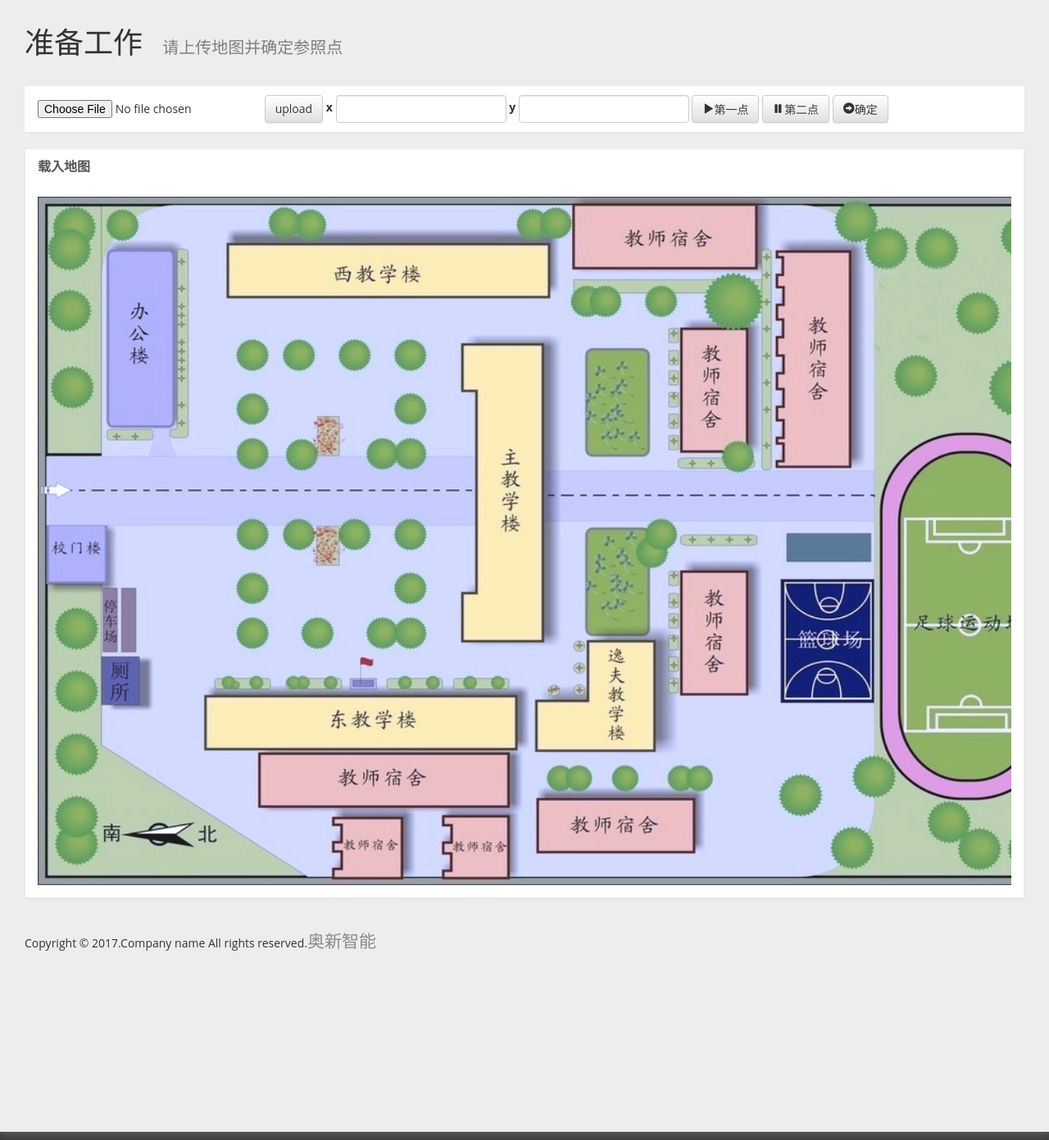
After one commit to OrionInnov/orion-frontend, a Flask app: page /_set in a window 1280 px wide. The commit adds this page. Shown: the whole page at 82% size. Run offline with Flask 2, Linux system fonts and the light colour scheme; some libraries are stand-ins or nearby versions.

Commit message:
Add some files

```diff
--- a/app.py
+++ b/app.py
@@ -10,7 +10,9 @@ import json
 import multiprocessing
 import tempfile
 
-from flask import Flask, render_template, send_from_directory
+from flask import Flask, request, make_response, render_template, redirect, send_from_directory, url_for
+from werkzeug.utils import secure_filename
+from os import path
 import numpy as np
 #from orion import backend
 
@@ -50,6 +52,11 @@ def static_js(path):
     return send_from_directory("static/js", path)
 
 
+@app.route("/uploads/<path:path>")
+def static_uploads(path):
+    return send_from_directory("static/uploads", path)
+
+
 @app.route("/config")
 def load_config():
     raise NotImplementedError()
@@ -77,6 +84,21 @@ def debug_positions():
     return response
 
 
+@app.route("/_set",methods=["GET","POST"])
+def upload():
+    if request.method=="POST":
+        f = request.files["file"]
+        fname = secure_filename(f.filename)
+        ext = fname.rsplit(".", 1)[1]
+        new_filename = "position." + ext
+        base_path = path.abspath(path.dirname(__file__))
+        upload_path = path.join(base_path, "static/uploads/")
+        file_name = upload_path + secure_filename(new_filename)
+        f.save(file_name)
+        return redirect(url_for("set"))
+    return render_template("set.html")
+
+
 def init_backend():
 
     # create temporary directory for backend
--- a/static/css/custom-styles.css
+++ b/static/css/custom-styles.css
@@ -10,10 +10,6 @@ body {
     -webkit-font-smoothing: antialiased;
 }
 
- #wrapper {
-    width: 100%;
-}
-
 #page-wrapper {
     padding: 15px 15px;
     min-height: 600px;
@@ -24,12 +20,17 @@ body {
     min-height: 600px;
     background: #EDEDED;
 }
+#page-set {
+    padding: 15px 15px;
+    min-height: 600px;
+    background: #EDEDED;
+}
 #page-rollC {
     padding: 15px 15px;
     min-height: 600px;
     background: #EDEDED;
 }
-#page-inner {
+.page-inner {
     width:100%;
     margin:10px 20px 10px 0px;
     background-color:transparent;
@@ -106,6 +107,13 @@ position: fixed;
 #page-fixP {
   position: relative;
   top: 55px;
+  box-shadow: 0 0 10px #757575;
+  -moz-box-shadow: 0 0 10px #757575;
+  -webkit-box-shadow: 0 0 10px #757575;
+}
+#page-set {
+  position: relative;
+  top: 0px;
   box-shadow: 0 0 10px #757575;
   -moz-box-shadow: 0 0 10px #757575;
   -webkit-box-shadow: 0 0 10px #757575;
@@ -663,6 +671,11 @@ line-height: 1.428571429;
                padding: 0;
                min-height: 1200px;
     }
+    #page-set{
+              margin: 0 0 0 0px;
+              padding: 0;
+              min-height: 1200px;
+   }
      #page-rollC{
                margin: 0 0 0 260px;
                padding: 0;
@@ -796,6 +809,9 @@ font-size: 19px;
   overflow: hidden;
 
 }
+.inlineBlock {
+  display: inline-block;
+}
 footer a {
   color: #8d898c;
   text-shadow: none;
--- /dev/null
+++ b/static/js/set.js
@@ -0,0 +1,70 @@
+function drawBackground1() {
+  var myBackground = new Image();
+  myBackground.src = "./uploads/position.jpg"
+  var c0 = $("#canvasSet");
+  var ctx0 = c0.get(0).getContext("2d");
+  myBackground.onload = function() {
+    ctx0.drawImage(myBackground, 0, 0, 1260, 840);
+  };
+}
+drawBackground1();
+function drawPoint() {
+  var c1 = $("#canvasPoint");
+  var ctx = c1.get(0).getContext("2d");
+  var x1, y1, x2, y2, xa1, ya1, xa2, ya2;
+  ctx.strokeStyle = "#F00";
+  ctx.fillStyle = "#F00";
+  ctx.lineWidth = 3;
+  c1.get(0).onmousedown = function(event) {
+    ctx.clearRect(0, 0, 1260, 840);
+    var pos = windowToCanvas(c1, event.clientX, event.clientY);
+    var x = pos.x;
+    var y = pos.y;
+    $("#confirmP1").on ("click", function() {
+      x1 = x;
+      y1 = y;
+      xa1 = $("#xA").val();
+      ya1 = $("#yA").val();
+
+    });
+    $("#confirmP2").on ("click", function() {
+      x2 = x;
+      y2 = y;
+      xa2 = $("#xA").val();
+      ya2 = $("#yA").val();
+    });
+    ctx.beginPath();
+    ctx.moveTo(x - 20, y);
+    ctx.lineTo(x + 20, y);
+    ctx.closePath();
+    ctx.stroke();
+    ctx.beginPath();
+    ctx.moveTo(x, y - 20);
+    ctx.lineTo(x, y + 20);
+    ctx.closePath();
+    ctx.stroke();
+    ctx.fillText("(x,y)", x + 20, y - 20);
+  };
+  $("#confirmF").get(0).onmousedown = function() {
+    if (x1 == x2 || y1 == y2 || xa1 == xa2 || ya1 == ya2) {
+      alert("错误：参照点坐标值相同，无法校准坐标！");
+      return false;
+    };
+    var xScale = (x2 - x1)/(xa2 - xa1);
+    var yScale = (y2 - y1)/(ya2 - ya1);
+    var x0 = x1 - xa1 * xScale;
+    var y0 = y1 - ya1 * yScale;
+    console.log(xScale);
+    console.log(yScale);
+    console.log(x0);
+    console.log(y0);//这4个值我要用到Global variables才能获取，还有如果提交到服务器，可以在Refresh后不用重新提交。
+  };
+}
+drawPoint();
+function windowToCanvas(canvas,x,y) {
+  var bbox = canvas.get(0).getBoundingClientRect();
+  return {
+    x:x - bbox.left - (bbox.width - canvas.get(0).offsetWidth) / 2,
+	y:y - bbox.top - (bbox.height - canvas.get(0).offsetHeight) / 2
+  };
+}
--- /dev/null
+++ b/templates/set.html
@@ -0,0 +1,74 @@
+<!DOCTYPE html>
+<html>
+<head>
+<meta charset="UTF-8">
+<meta name="viewport" content="width=device-width, initial-scale=1.0, maximum-scale=1.0, user-scalable=no">
+<title>Insert title here</title>
+<link rel="stylesheet" href="https://cdn.bootcss.com/bootstrap/3.3.7/css/bootstrap.min.css">
+<link rel="stylesheet" href="https://cdn.bootcss.com/bootstrap/3.3.7/css/bootstrap-theme.min.css">
+<link rel="stylesheet" href="./css/custom-styles.css">
+<script src="https://cdn.bootcss.com/jquery/3.2.1/jquery.min.js"></script>
+<script src="https://cdn.bootcss.com/jquery.actual/1.0.19/jquery.actual.min.js"></script>
+<script src="https://cdn.bootcss.com/bootstrap/3.3.7/js/bootstrap.min.js"></script>
+<script src="https://cdn.bootcss.com/iScroll/5.2.0/iscroll.min.js"></script>
+</head>
+<body>
+  <div id="page-set">
+    <div class="header">
+      <h1 class="page-header">
+        准备工作 <small>请上传地图并确定参照点</small>
+      </h1>
+    </div>
+    <div class="header">
+      <form class="form-inline panel panel-heading" method="post" enctype="multipart/form-data">
+        <div class="form-group">
+          <input type="file" name="file">
+        </div>
+        <div class="form-group">
+          <input type ="submit" value="upload" class="btn btn-default">
+        </div>
+        <div class="form-group">
+          <label for="exampleInputName2">x</label>
+          <input type="text" class="form-control" id="xA">
+        </div>
+        <div class="form-group">
+          <label for="exampleInputEmail2">y</label>
+          <input type="text" class="form-control" id="yA">
+        </div>
+        <button id="confirmP1" type="button" class="btn btn-default">
+          <span class="glyphicon glyphicon-play">第一点</span>
+        </button>
+        <button id="confirmP2" type="button" class="btn btn-default">
+          <span class="glyphicon glyphicon-pause">第二点</span>
+        </button>
+        <button id="confirmF" type="button" class="btn btn-default">
+          <span class="glyphicon glyphicon-circle-arrow-right">确定</span>
+        </button>
+      </form>
+    </div>
+    <div class="page-inner">
+      <div class="row">
+        <div class="col-md-12">
+        <!-- Advanced Tables -->
+          <div class="panel panel-default">
+            <div class="panel-heading">
+              载入地图
+            </div>
+            <div class="panel-body">
+              <div class="table-responsive">
+                <div class="relative center-block">
+                  <canvas id="canvasSet" width="1260" height="840" class="canvasBackground0">dsss</canvas>
+                  <canvas id="canvasPoint" width="1260" height="840" class="canvasBackground0" style="z-index: 1000;cursor: crosshair;">dsss</canvas>
+                </div>
+              </div>
+            </div>
+          </div>
+        </div>
+      </div>
+      <footer><p>Copyright &copy; 2017.Company name All rights reserved.<a target="_blank" href="">奥新智能</a></p>
+      </footer>
+    </div>
+  </div>
+<script src="./js/set.js"></script>
+</body>
+</html>
```
Also changed, not shown: static/js/index.js (+10 -12 lines), templates/index.html (+8 -8 lines), static/uploads/position.jpg (added).
